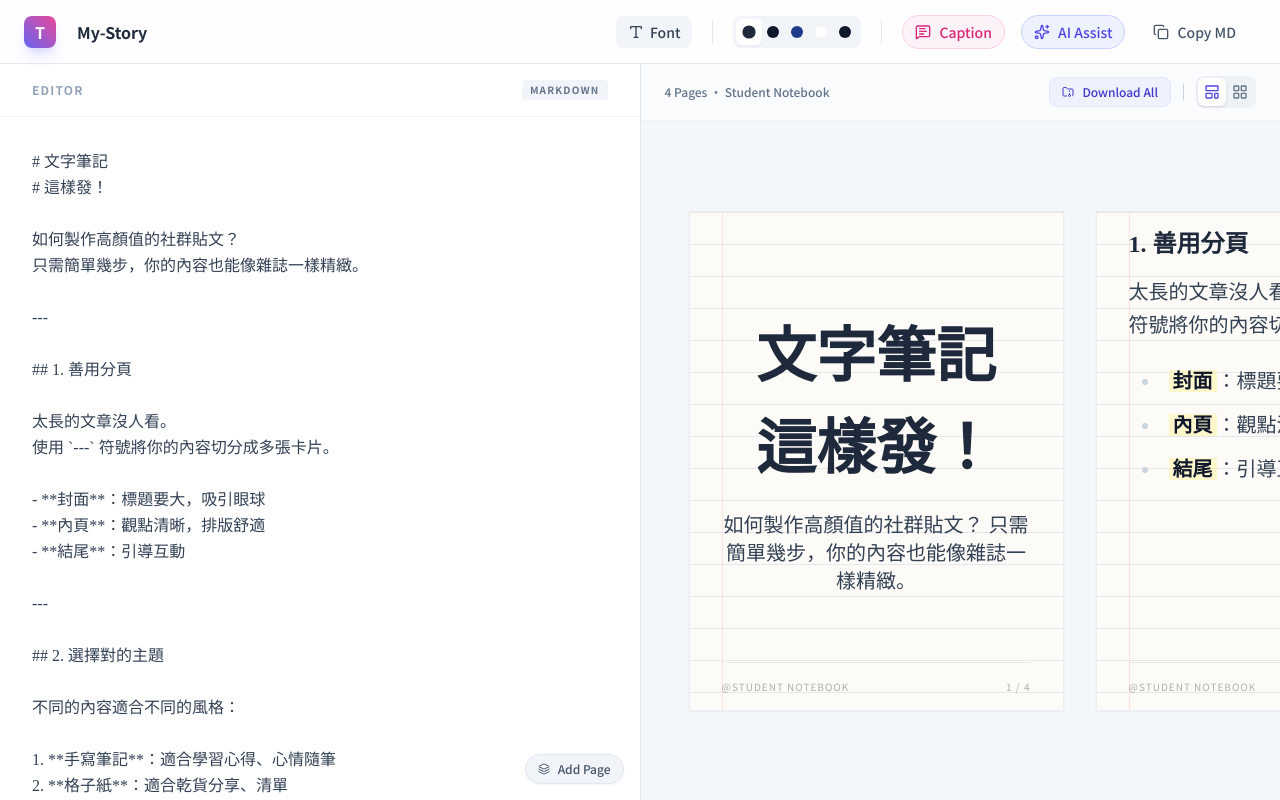
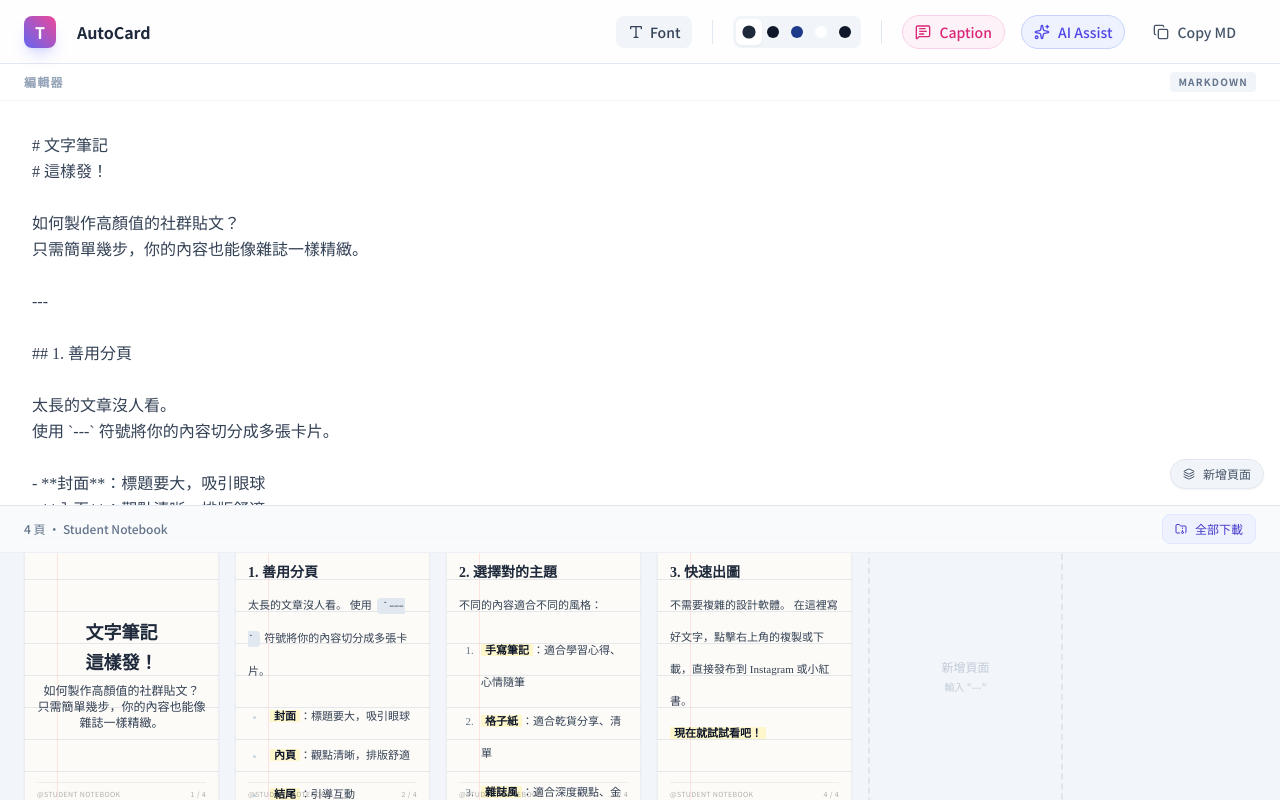
Before and after one commit to Jeffrey0117/AutoCard, a React (Vite) app: page / in a window 1280 px wide. Built offline with nearby package versions, Linux system fonts and the light colour scheme; a web font is replaced by a local one.

Commit message:
feat: 重新設計 UI 排版並改為全中文介面
- 改為上下排版：編輯器在上(60%)，預覽在下(40%)
- 預覽區 slide 縮小並水平排列
- 所有 UI 文字改為中文
- 預設專案名稱改為 AutoCard

```diff
--- a/App.tsx
+++ b/App.tsx
@@ -12,7 +12,7 @@ const App: React.FC = () => {
   const [markdown, setMarkdown] = useState(INITIAL_MARKDOWN);
   const [currentThemeId, setCurrentThemeId] = useState(THEMES[0].id);
   const [currentFontId, setCurrentFontId] = useState<FontFamily>(THEMES[0].defaultFontFamily);
-  const [projectTitle, setProjectTitle] = useState('My-Story'); // Default title
+  const [projectTitle, setProjectTitle] = useState('AutoCard');
 
   const [showAI, setShowAI] = useState(false);
   const [showSocial, setShowSocial] = useState(false); // New state
@@ -49,7 +49,7 @@ const App: React.FC = () => {
 
   const handleCopy = () => {
     navigator.clipboard.writeText(markdown).then(() => {
-      alert("Markdown copied to clipboard!");
+      alert("已複製 Markdown 到剪貼簿！");
     });
   };
 
@@ -78,7 +78,7 @@ const App: React.FC = () => {
         onCopy={handleCopy}
       />
 
-      <main className="flex-1 flex overflow-hidden relative">
+      <main className="flex-1 flex flex-col overflow-hidden relative">
         {/* Mobile Toggle */}
         {isMobile && (
           <button
@@ -89,14 +89,14 @@ const App: React.FC = () => {
           </button>
         )}
 
-        {/* Editor Pane */}
+        {/* Editor Pane - 上方 */}
         {showEditor && (
           <div className={`
-            flex-1 flex flex-col min-w-0 bg-white border-r border-slate-200 transition-all duration-300
-            ${isMobile ? 'w-full absolute inset-0 z-10' : 'w-1/2'}
+            flex flex-col min-w-0 bg-white border-b border-slate-200 transition-all duration-300
+            ${isMobile ? 'flex-1' : 'h-[60%]'}
           `}>
-             <div className="px-8 py-4 text-xs font-bold text-slate-400 tracking-widest uppercase border-b border-slate-100 flex justify-between items-center">
-               <span>Editor</span>
+             <div className="px-6 py-2 text-xs font-bold text-slate-400 tracking-widest uppercase border-b border-slate-100 flex justify-between items-center">
+               <span>編輯器</span>
                <span className="text-[10px] bg-slate-100 px-2 py-0.5 rounded text-slate-500">Markdown</span>
              </div>
              <Editor
@@ -107,11 +107,11 @@ const App: React.FC = () => {
           </div>
         )}
 
-        {/* Preview Pane */}
+        {/* Preview Pane - 下方 */}
         {showPreview && (
           <div className={`
-            flex-1 flex flex-col min-w-0 bg-slate-50/50 transition-all duration-300
-             ${isMobile ? 'w-full absolute inset-0 z-10' : 'w-1/2'}
+            flex flex-col min-w-0 bg-slate-100/80 transition-all duration-300
+            ${isMobile ? 'flex-1' : 'h-[40%]'}
           `}>
              <Preview
                 content={markdown}
--- a/components/Editor.tsx
+++ b/components/Editor.tsx
@@ -29,10 +29,10 @@ const Editor: React.FC<EditorProps> = ({ value, onChange, fontOption }) => {
          <button
             onClick={insertPageBreak}
             className="flex items-center gap-2 px-3 py-1.5 bg-slate-100 hover:bg-slate-200 text-slate-600 rounded-full text-xs font-medium border border-slate-200 transition-colors shadow-sm"
-            title="Insert a new page"
+            title="新增頁面"
          >
             <Layers className="w-3 h-3" />
-            <span>Add Page</span>
+            <span>新增頁面</span>
          </button>
       </div>
       <div className="flex-1 relative group">
@@ -45,7 +45,7 @@ const Editor: React.FC<EditorProps> = ({ value, onChange, fontOption }) => {
             leading-relaxed
             ${fontOption.cssValue}
           `}
-          placeholder="Start typing... Use '---' to separate pages."
+          placeholder="開始輸入... 使用 '---' 分隔頁面"
           spellCheck={false}
         />
       </div>
--- a/components/Preview.tsx
+++ b/components/Preview.tsx
@@ -2,7 +2,7 @@ import React, { useState, useRef, useMemo } from 'react';
 import ReactMarkdown from 'react-markdown';
 import remarkGfm from 'remark-gfm'; // Import GFM for tables
 import { Theme, FontOption } from '../types';
-import { Download, Copy, Check, Loader2, LayoutGrid, LayoutTemplate, FolderArchive } from 'lucide-react';
+import { Download, Copy, Check, Loader2, FolderArchive } from 'lucide-react';
 import { toPng, toBlob } from 'html-to-image';
 import JSZip from 'jszip';
 
@@ -65,7 +65,7 @@ const Slide: React.FC<{
         } catch (e) {
             console.error('Copy failed:', e);
             setStatus('idle');
-            alert("Copy failed. If using external images, try 'Download' instead, or ensure the image allows CORS.");
+            alert("複製失敗。如使用外部圖片，請改用「下載」或確認圖片允許跨域存取。");
         }
     };
 
@@ -83,7 +83,7 @@ const Slide: React.FC<{
         } catch (e) {
             console.error('Download failed:', e);
             setStatus('idle');
-            alert("Download failed. The image server might be blocking downloads. Try taking a screenshot manually if this persists.");
+            alert("下載失敗。圖片伺服器可能阻擋下載，請嘗試手動截圖。");
         }
     };
 
@@ -93,12 +93,12 @@ const Slide: React.FC<{
         : 'justify-start pt-4';
 
     return (
-        <div className="flex flex-col gap-2 group relative">
+        <div className="flex flex-col gap-1.5 group relative">
              <div
                 ref={slideRef}
                 id={id}
                 className={`
-                    w-[375px] h-[500px] shrink-0
+                    w-[195px] h-[260px] shrink-0
                     transition-all duration-300 ease-in-out
                     flex flex-col overflow-hidden
                     ${theme.slideClassName}
@@ -123,17 +123,17 @@ const Slide: React.FC<{
                 <div
                     ref={contentRef}
                     className={`
-                        relative z-10 p-8 h-full flex flex-col
+                        relative z-10 p-3 h-full flex flex-col
                         ${verticalAlignClass}
                         ${isCover ? 'items-center text-center' : 'text-left'}
                     `}
                 >
                     <div className={`
-                        prose max-w-none w-full
+                        prose prose-xs max-w-none w-full text-[11px]
                         ${theme.proseStyle}
                         ${fontOption.cssValue}
-                        ${isCover ? 'prose-headings:mb-6 prose-p:text-xl' : ''}
-                        ${theme.id === 'notebook' ? 'leading-[2rem]' : ''}
+                        ${isCover ? 'prose-headings:mb-2 prose-p:text-xs' : ''}
+                        ${theme.id === 'notebook' ? 'leading-relaxed' : ''}
                     `}>
                         <ReactMarkdown
                             remarkPlugins={[remarkGfm]}
@@ -142,7 +142,7 @@ const Slide: React.FC<{
                                     <h1
                                         className={`
                                             ${theme.headingColor}
-                                            ${isCover ? 'text-5xl md:text-6xl font-black !mb-8 !mt-0 leading-tight' : 'text-3xl font-bold mt-0 mb-6'}
+                                            ${isCover ? 'text-lg font-black !mb-2 !mt-0 leading-tight' : 'text-base font-bold mt-0 mb-2'}
                                             ${theme.id === 'notebook' ? 'font-marker' : ''}
                                         `}
                                         {...props}
@@ -152,9 +152,9 @@ const Slide: React.FC<{
                                     <h2
                                         className={`
                                             ${theme.headingColor}
-                                            text-2xl font-bold mt-0 mb-4
-                                            ${theme.id === 'editorial' && !isCover ? 'border-l-[6px] border-slate-900 pl-4 py-1' : ''}
-                                            ${theme.id === 'grid' ? 'bg-yellow-100 inline px-2 box-decoration-clone leading-snug' : ''}
+                                            text-sm font-bold mt-0 mb-1.5
+                                            ${theme.id === 'editorial' && !isCover ? 'border-l-2 border-slate-900 pl-2 py-0.5' : ''}
+                                            ${theme.id === 'grid' ? 'bg-yellow-100 inline px-1 box-decoration-clone leading-snug' : ''}
                                         `}
                                         {...props}
                                     />
@@ -181,12 +181,12 @@ const Slide: React.FC<{
                                 img: ({node, ...props}) => (
                                     <img
                                         {...props}
-                                        crossOrigin="anonymous" // Essential for downloading external images
-                                        referrerPolicy="no-referrer" // Helps with some hotlink protections
+                                        crossOrigin="anonymous"
+                                        referrerPolicy="no-referrer"
                                         className={`
-                                            rounded-lg shadow-md my-4 max-h-[300px] w-auto mx-auto object-cover
-                                            ${theme.id === 'grid' ? 'border-2 border-slate-900 shadow-[4px_4px_0px_0px_rgba(0,0,0,1)]' : ''}
-                                            ${theme.id === 'notebook' ? 'rotate-1 border-4 border-white shadow-lg' : ''}
+                                            rounded shadow-sm my-1.5 max-h-[80px] w-auto mx-auto object-cover
+                                            ${theme.id === 'grid' ? 'border border-slate-900 shadow-[2px_2px_0px_0px_rgba(0,0,0,1)]' : ''}
+                                            ${theme.id === 'notebook' ? 'rotate-1 border-2 border-white shadow-md' : ''}
                                         `}
                                     />
                                 ),
@@ -263,14 +263,14 @@ const Slide: React.FC<{
 
                 {/* Overflow Warning Indicator */}
                 {isOverflowing && (
-                    <div className="absolute bottom-0 left-0 right-0 h-16 bg-gradient-to-t from-red-100/90 to-transparent z-20 pointer-events-none flex items-end justify-center pb-2">
-                        <span className="text-[10px] text-red-500 font-bold uppercase tracking-wider bg-white/80 px-2 py-0.5 rounded-full">Content Overflow Risk</span>
+                    <div className="absolute bottom-0 left-0 right-0 h-8 bg-gradient-to-t from-red-100/90 to-transparent z-20 pointer-events-none flex items-end justify-center pb-1">
+                        <span className="text-[7px] text-red-500 font-bold uppercase tracking-wider bg-white/80 px-1.5 py-0.5 rounded-full">Overflow</span>
                     </div>
                 )}
 
                 <div className={`
-                    absolute bottom-4 left-8 right-8
-                    flex justify-between items-center text-[10px] tracking-widest uppercase border-t pt-4
+                    absolute bottom-1.5 left-3 right-3
+                    flex justify-between items-center text-[7px] tracking-wider uppercase border-t pt-1.5
                     ${theme.isDark ? 'border-white/20 text-white/40' : 'border-black/5 text-black/30'}
                     z-10
                 `}>
@@ -279,20 +279,20 @@ const Slide: React.FC<{
                 </div>
             </div>
 
-            <div className="absolute top-2 right-2 flex flex-col gap-2 opacity-0 group-hover:opacity-100 transition-opacity z-30">
+            <div className="absolute top-1 right-1 flex gap-1 opacity-0 group-hover:opacity-100 transition-opacity z-30">
                  <button
                     onClick={handleCopy}
-                    className="p-2 bg-white/90 backdrop-blur text-slate-700 rounded-lg shadow-sm hover:text-indigo-600 border border-slate-200"
-                    title="Copy Image"
+                    className="p-1 bg-white/90 backdrop-blur text-slate-700 rounded shadow-sm hover:text-indigo-600 border border-slate-200"
+                    title="複製圖片"
                  >
-                    {status === 'loading' ? <Loader2 className="w-4 h-4 animate-spin"/> : status === 'success' ? <Check className="w-4 h-4 text-emerald-500"/> : <Copy className="w-4 h-4"/>}
+                    {status === 'loading' ? <Loader2 className="w-3 h-3 animate-spin"/> : status === 'success' ? <Check className="w-3 h-3 text-emerald-500"/> : <Copy className="w-3 h-3"/>}
                  </button>
                  <button
                     onClick={handleDownload}
-                    className="p-2 bg-white/90 backdrop-blur text-slate-700 rounded-lg shadow-sm hover:text-indigo-600 border border-slate-200"
-                    title="Download PNG"
+                    className="p-1 bg-white/90 backdrop-blur text-slate-700 rounded shadow-sm hover:text-indigo-600 border border-slate-200"
+                    title="下載 PNG"
                  >
-                    <Download className="w-4 h-4"/>
+                    <Download className="w-3 h-3"/>
                  </button>
             </div>
         </div>
@@ -300,7 +300,6 @@ const Slide: React.FC<{
 }
 
 const Preview: React.FC<PreviewProps> = ({ content, theme, fontOption, title }) => {
-  const [viewMode, setViewMode] = useState<'carousel' | 'grid'>('carousel');
   const [isZipping, setIsZipping] = useState(false);
 
   const slides = useMemo(() => {
@@ -346,7 +345,7 @@ const Preview: React.FC<PreviewProps> = ({ content, theme, fontOption, title })
 
     } catch (e) {
         console.error("Zip generation failed", e);
-        alert("Failed to generate ZIP. If using external images, this might be due to CORS restrictions.");
+        alert("ZIP 產生失敗。如使用外部圖片，可能因跨域限制導致。");
     } finally {
         setIsZipping(false);
     }
@@ -354,45 +353,23 @@ const Preview: React.FC<PreviewProps> = ({ content, theme, fontOption, title })
 
   return (
     <div className="h-full w-full bg-slate-100/50 flex flex-col">
-       <div className="px-6 py-3 bg-white/50 backdrop-blur border-b border-slate-200/50 flex justify-between items-center">
+       <div className="px-6 py-2 bg-white/50 backdrop-blur border-b border-slate-200/50 flex justify-between items-center">
           <div className="text-xs text-slate-500 font-medium">
-            {slides.length} Pages • {theme.name}
+            {slides.length} 頁 • {theme.name}
           </div>
-          <div className="flex items-center gap-2">
           <button
               onClick={handleDownloadAll}
               disabled={isZipping}
               className="flex items-center gap-2 px-3 py-1.5 bg-indigo-50 hover:bg-indigo-100 text-indigo-700 rounded-lg text-xs font-medium transition-colors border border-indigo-100"
           >
               {isZipping ? <Loader2 className="w-3 h-3 animate-spin"/> : <FolderArchive className="w-3 h-3" />}
-                Download All
+              全部下載
           </button>
-            <div className="h-4 w-px bg-slate-300 mx-1"></div>
-            <div className="flex bg-slate-200/50 rounded-lg p-0.5">
-                <button
-                    onClick={() => setViewMode('carousel')}
-                    className={`p-1.5 rounded-md transition-all ${viewMode === 'carousel' ? 'bg-white shadow text-indigo-600' : 'text-slate-500 hover:text-slate-700'}`}
-                    title="Carousel View"
-                >
-                    <LayoutTemplate className="w-4 h-4" />
-                </button>
-                <button
-                    onClick={() => setViewMode('grid')}
-                    className={`p-1.5 rounded-md transition-all ${viewMode === 'grid' ? 'bg-white shadow text-indigo-600' : 'text-slate-500 hover:text-slate-700'}`}
-                    title="Grid View"
-                >
-                    <LayoutGrid className="w-4 h-4" />
-                </button>
-            </div>
-          </div>
        </div>
 
        <div className={`
-            flex-1 p-8 md:p-12 overflow-y-auto scrollbar-styled
-            ${viewMode === 'carousel'
-                ? 'flex flex-row items-center gap-8 overflow-x-auto overflow-y-hidden'
-                : 'grid grid-cols-1 md:grid-cols-2 lg:grid-cols-3 gap-8 justify-items-center'
-            }
+            flex-1 px-6 py-4 overflow-x-auto scrollbar-styled
+            flex flex-row items-center gap-4
        `}>
             {slides.map((slideContent, index) => (
                 <Slide
@@ -407,9 +384,9 @@ const Preview: React.FC<PreviewProps> = ({ content, theme, fontOption, title })
                 />
             ))}
 
-            <div className="w-[375px] h-[500px] shrink-0 border-2 border-dashed border-slate-300 rounded-lg flex flex-col items-center justify-center text-slate-400 gap-2 opacity-50 hover:opacity-100 transition-opacity">
-                <div className="text-sm font-medium">Add New Page</div>
-                <div className="text-xs text-center px-4">Type "---" in the editor to create a new slide</div>
+            <div className="w-[195px] h-[260px] shrink-0 border-2 border-dashed border-slate-300 rounded-lg flex flex-col items-center justify-center text-slate-400 gap-1 opacity-50 hover:opacity-100 transition-opacity">
+                <div className="text-xs font-medium">新增頁面</div>
+                <div className="text-[10px] text-center px-2">輸入 "---"</div>
             </div>
        </div>
     </div>
```
Lines whose indentation alone changed are shown as unchanged.
